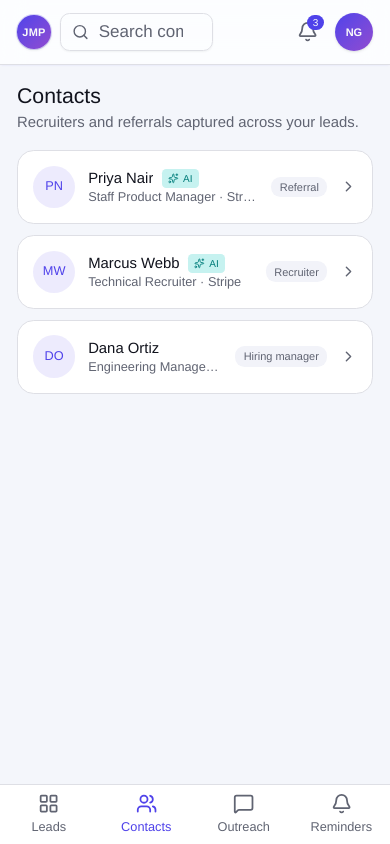
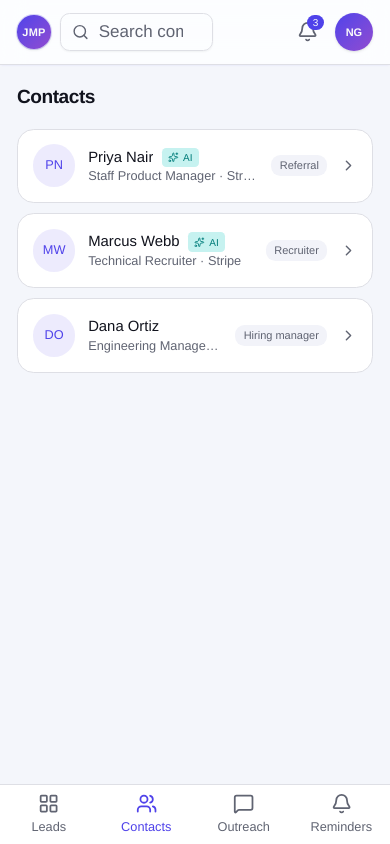
Before and after one commit to narendra967967/job-management-portal, a Next.js app: page /contacts in a window 390 px wide. Built offline with nearby package versions, Linux system fonts and the light colour scheme.

Commit message:
style(ui): compact page headers on contacts/outreach/reminders/settings
Apply the same single-line header as Leads across the remaining dashboard
pages: title + subtitle inline, subtitle hidden on mobile. Header block
~48px -> 30px on each.

```diff
--- a/app/(dashboard)/contacts/page.tsx
+++ b/app/(dashboard)/contacts/page.tsx
@@ -10,9 +10,9 @@ export default function ContactsPage() {
 
   return (
     <div className="mx-auto max-w-3xl space-y-4">
-      <div>
-        <h1 className="text-xl font-medium">Contacts</h1>
-        <p className="text-sm text-muted-foreground">
+      <div className="flex flex-wrap items-baseline gap-x-2">
+        <h1 className="text-lg font-semibold tracking-tight">Contacts</h1>
+        <p className="hidden text-sm text-muted-foreground sm:block">
           Recruiters and referrals captured across your leads.
         </p>
       </div>
--- a/app/(dashboard)/outreach/page.tsx
+++ b/app/(dashboard)/outreach/page.tsx
@@ -11,9 +11,9 @@ export default function OutreachPage() {
 
   return (
     <div className="mx-auto max-w-3xl space-y-4">
-      <div>
-        <h1 className="text-xl font-medium">Outreach</h1>
-        <p className="text-sm text-muted-foreground">
+      <div className="flex flex-wrap items-baseline gap-x-2">
+        <h1 className="text-lg font-semibold tracking-tight">Outreach</h1>
+        <p className="hidden text-sm text-muted-foreground sm:block">
           Drafted and sent messages across your leads.
         </p>
       </div>
--- a/app/(dashboard)/reminders/page.tsx
+++ b/app/(dashboard)/reminders/page.tsx
@@ -10,9 +10,9 @@ export default function RemindersPage() {
 
   return (
     <div className="mx-auto max-w-3xl space-y-4">
-      <div>
-        <h1 className="text-xl font-medium">Reminders</h1>
-        <p className="text-sm text-muted-foreground">
+      <div className="flex flex-wrap items-baseline gap-x-2">
+        <h1 className="text-lg font-semibold tracking-tight">Reminders</h1>
+        <p className="hidden text-sm text-muted-foreground sm:block">
           Follow-ups scheduled after a message is marked sent.
         </p>
       </div>
--- a/app/(dashboard)/settings/page.tsx
+++ b/app/(dashboard)/settings/page.tsx
@@ -50,9 +50,9 @@ import { Label } from "@/components/ui/label";
 export default function SettingsPage() {
   return (
     <div className="mx-auto max-w-2xl space-y-5">
-      <div>
-        <h1 className="text-xl font-medium">Settings</h1>
-        <p className="text-sm text-muted-foreground">
+      <div className="flex flex-wrap items-baseline gap-x-2">
+        <h1 className="text-lg font-semibold tracking-tight">Settings</h1>
+        <p className="hidden text-sm text-muted-foreground sm:block">
           Manage your profile, resumes, and Google connection.
         </p>
       </div>
```
